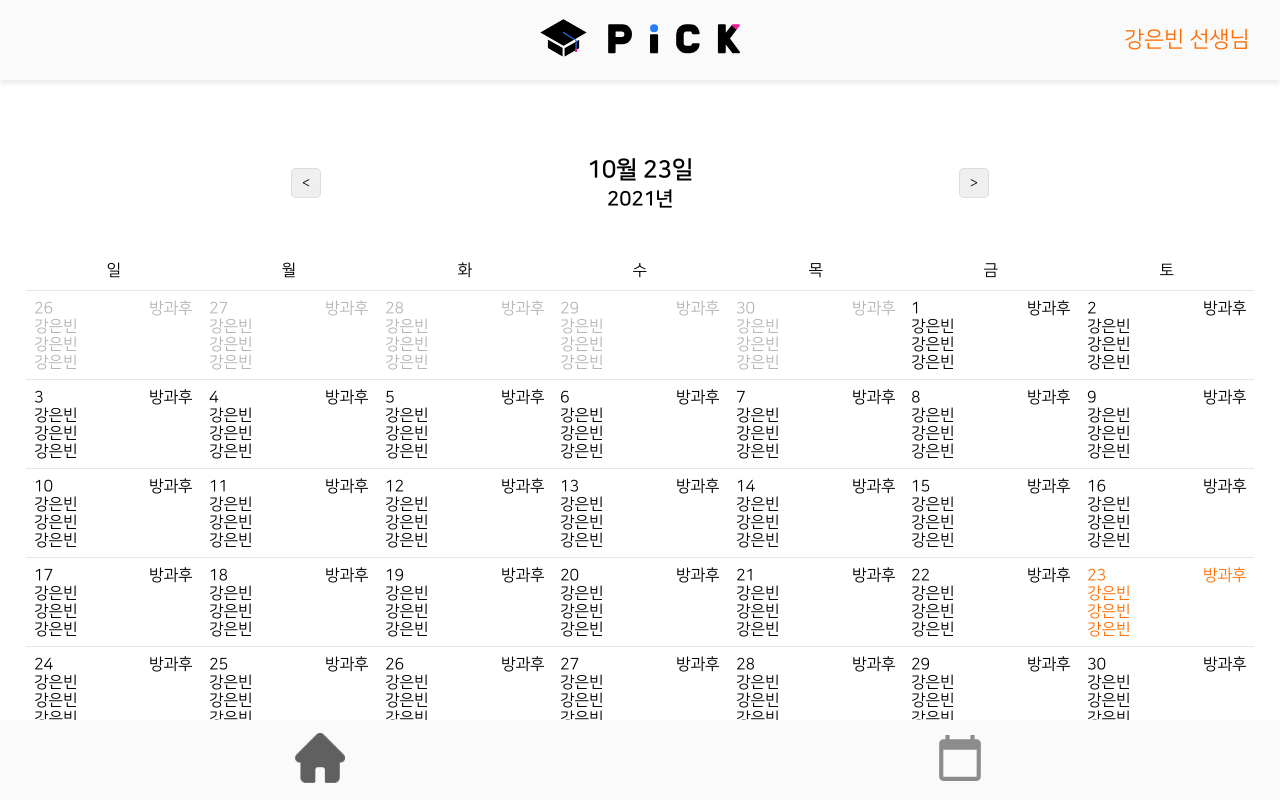
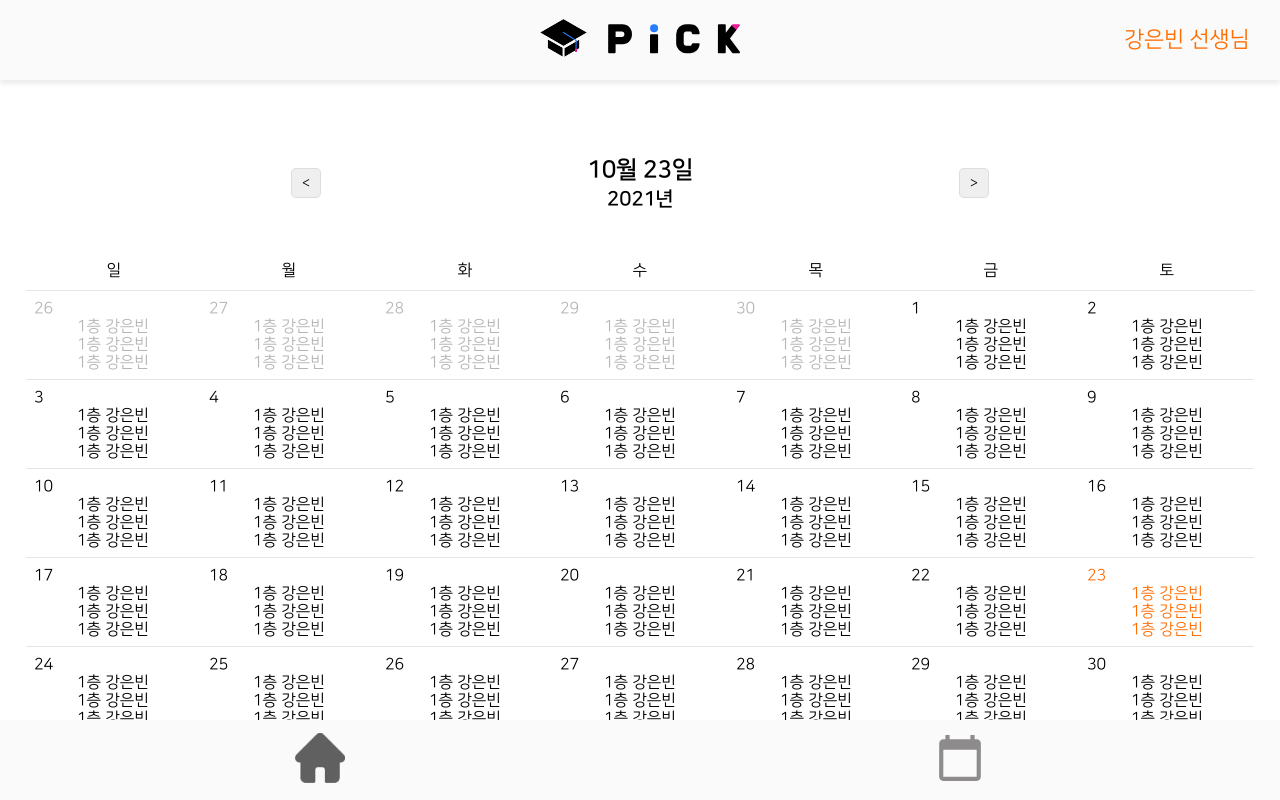
Before and after one commit to DSM-PICK/PICK2021-TABLET-CLIENT, a React (Create React App) app: page /calendar in a window 1280 px wide. Built offline with nearby package versions, Linux system fonts and the light colour scheme.

Commit message:
[MODIFY] 캘린더 스타일 변경

```diff
--- a/src/components/calendar/calendarItem/CalendarContent.tsx
+++ b/src/components/calendar/calendarItem/CalendarContent.tsx
@@ -50,12 +50,12 @@ const CalendarContent = () => {
                 >
                   <div className="date_more">
                     <span>{current.format("D")}</span>
-                    <span>방과후</span>
+                    {/* <span>방과후</span> */}
                   </div>
                   <div className="teacher_list">
-                    <span>강은빈</span>
-                    <span>강은빈</span>
-                    <span>강은빈</span>
+                    <span>1층 강은빈</span>
+                    <span>1층 강은빈</span>
+                    <span>1층 강은빈</span>
                   </div>
                 </div>
               );
--- a/src/components/calendar/calendarItem/style.ts
+++ b/src/components/calendar/calendarItem/style.ts
@@ -81,6 +81,9 @@ export const ContentWrap = styled.div`
       width: calc(100% / 7);
       padding: 0.5rem;
       box-sizing: border-box;
+      display: flex;
+      flex-direction: column;
+      align-items: center;
 
       .date_more {
         width: 100%;
```
